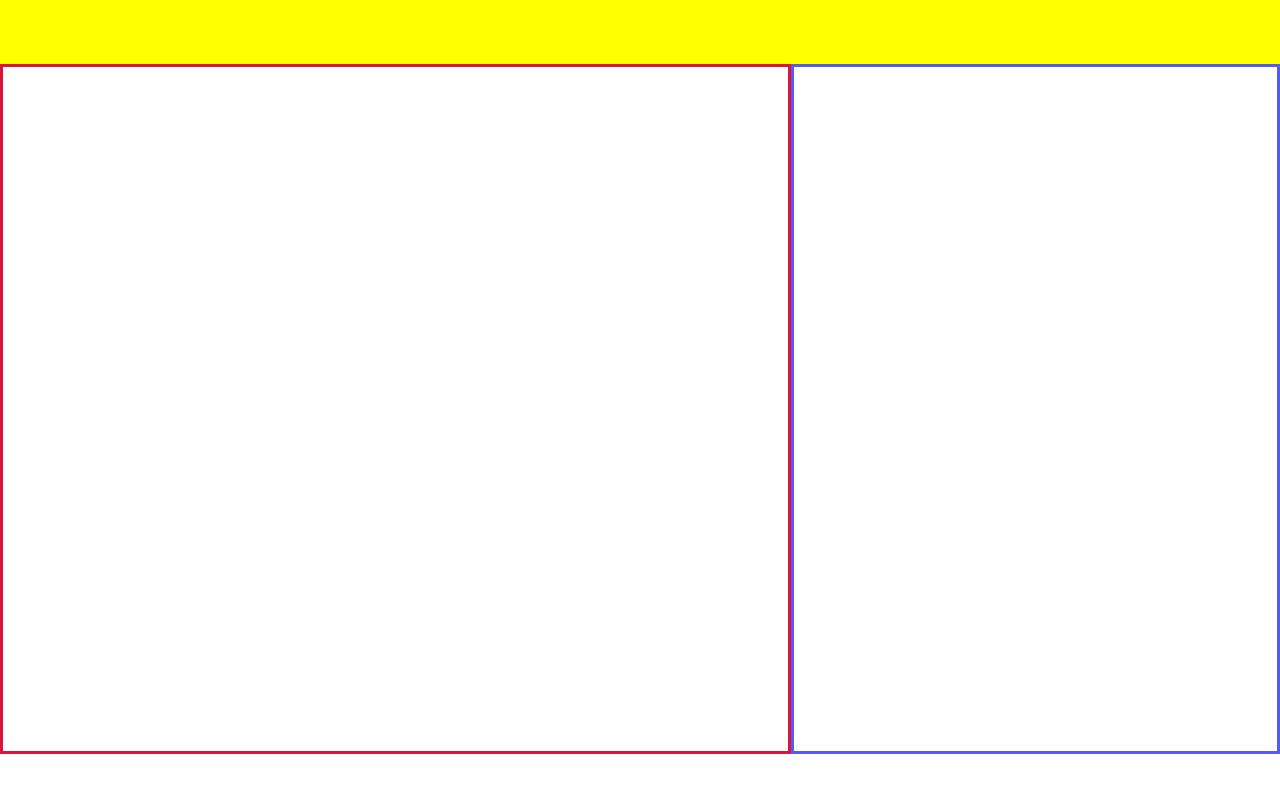
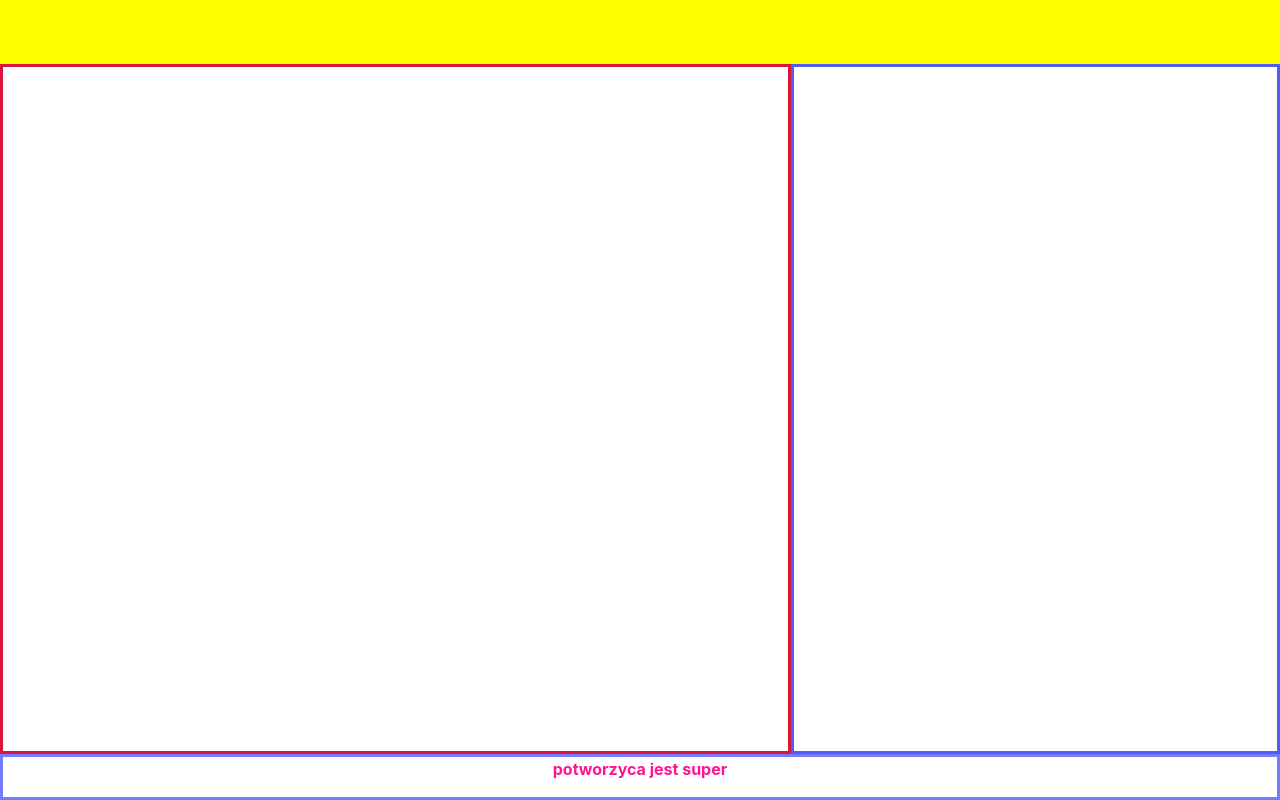
Before and after one commit to fvlvte/knursy-frontend, a Preact app: page / in a window 1280 px wide. Built offline with nearby package versions, Linux system fonts and the light colour scheme.

Commit message:
stupki z potworzyca (#2)

```diff
--- a/src/features/landing/LandingView.css
+++ b/src/features/landing/LandingView.css
@@ -25,5 +25,15 @@
 }
 
 .footer {
+    width: 100%;
+    height: calc(2137px*0.02137);
+    border: #747bff 3px solid;
+    box-sizing: border-box;
+    float: left;
+    text-align: center;
+}
 
+.potworzycaText {
+    font-weight: bolder;
+    color: deeppink;
 }
--- a/src/features/landing/LandingView.tsx
+++ b/src/features/landing/LandingView.tsx
@@ -7,6 +7,9 @@ const LandingView: React.FunctionComponent = () => {
             <div className={"topContainer"}><TopBar/></div>
             <div className={"sloganBox"}></div>
             <div className={"actionBox"}></div>
+            <div className={'footer'}>
+                <span className={'potworzycaText'}>potworzyca jest super</span>
+            </div>
         </div>
     </>
 }
```
